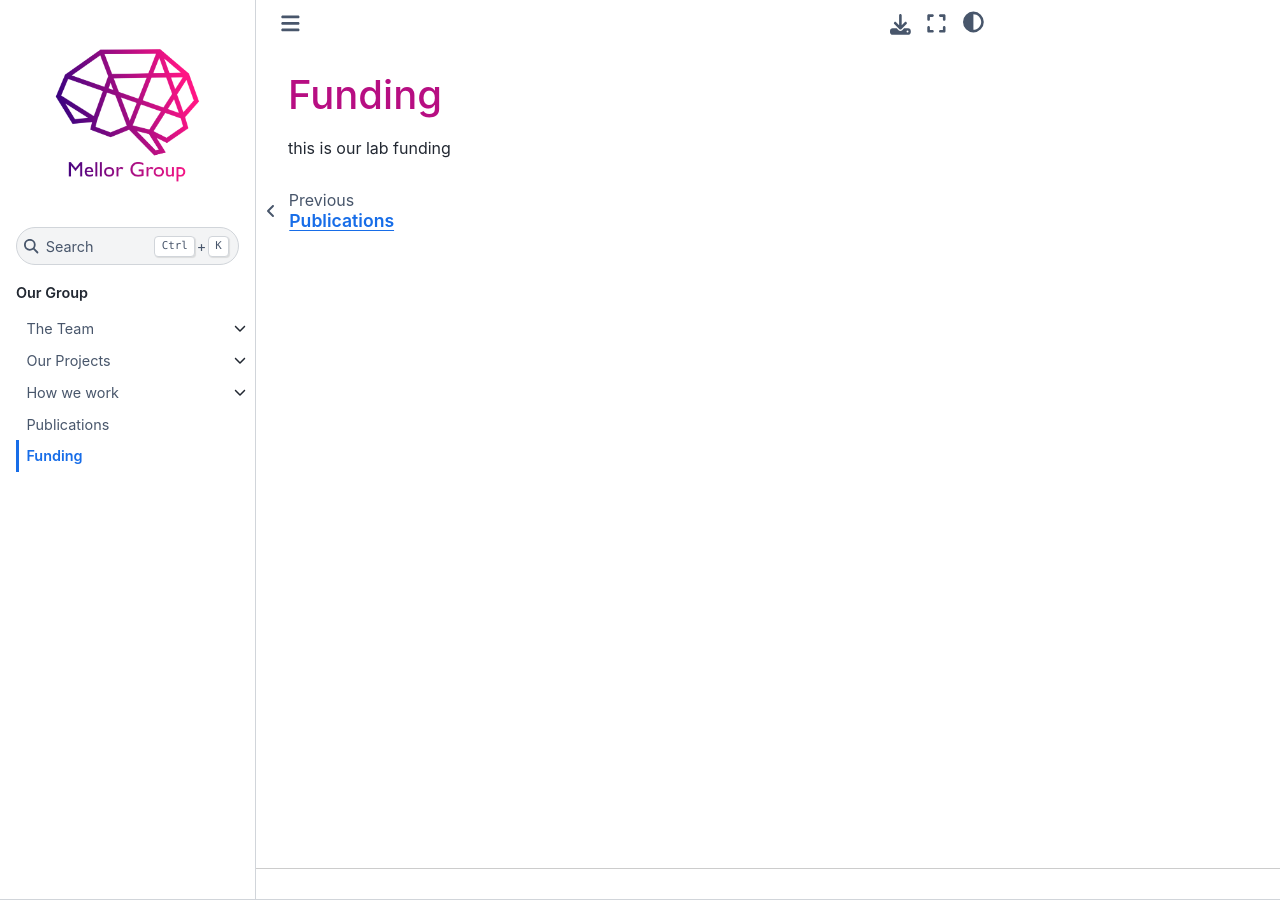
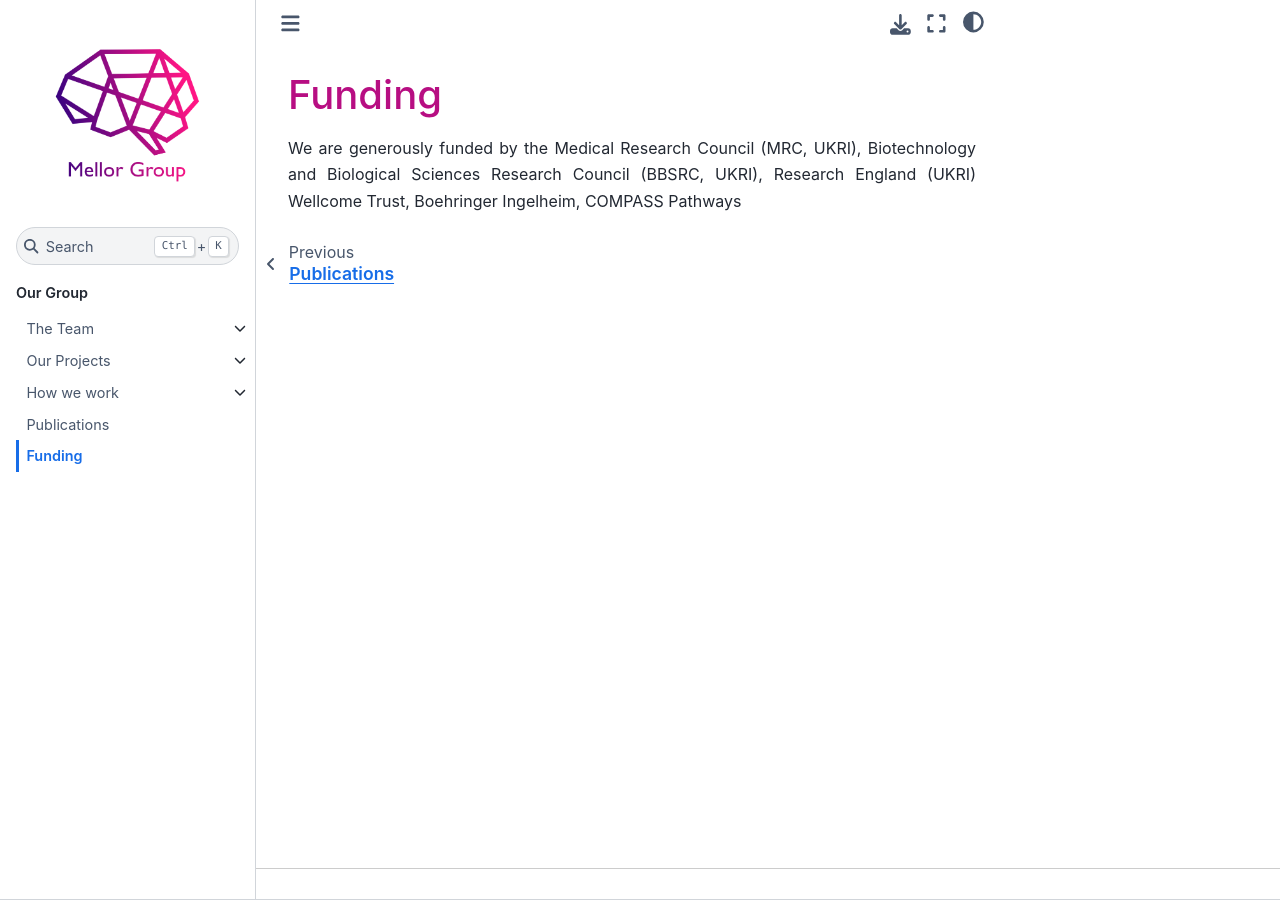
Before and after one commit to mellor-lab/mellor-lab.github.io, a Jupyter Book: the page built from book/contents/funding.md, in a window 1280 px wide. Built offline with Jupyter Book 1.0.4 settings and Sphinx 7.4.7 and the Sphinx Book theme 1.1.4, drawn with Linux system fonts in a browser that asks for light colours.

Commit message:
Update funding.md

```diff
--- a/book/contents/funding.md
+++ b/book/contents/funding.md
@@ -1,3 +1,3 @@
 # Funding
 
-this is our lab funding
+We are generously funded by the Medical Research Council (MRC, UKRI), Biotechnology and Biological Sciences Research Council (BBSRC, UKRI), Research England (UKRI) Wellcome Trust, Boehringer Ingelheim, COMPASS Pathways
```
